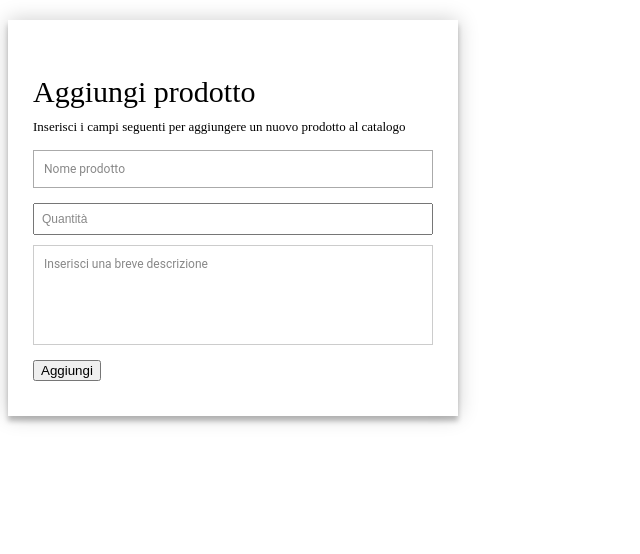
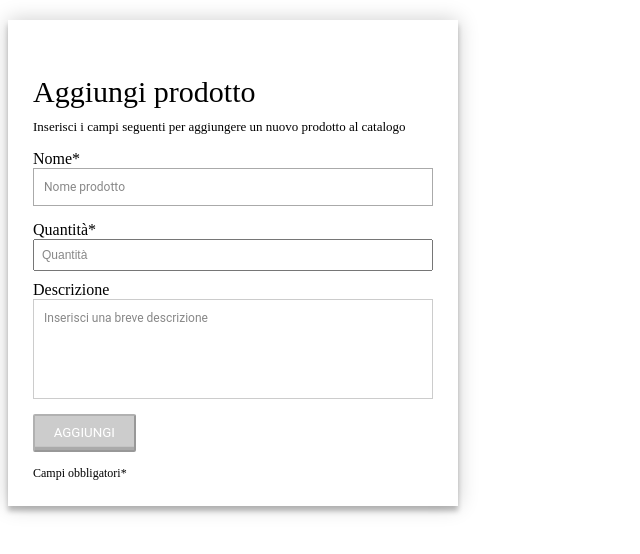
Before and after one commit to thekooks94/testCatalog, an ASP.NET MVC app: page /Home/AddProduct in a window 1280 px wide. Shown: the top 554 px of the page, without its empty margins (0-640 px from the left). Run offline with ASP.NET Core 8 and stand-ins for ASP.NET MVC 5, Linux system fonts and the light colour scheme; the project's own start-up code is not run; a stand-in starts its controllers and pages; some libraries are stand-ins or nearby versions.

Commit message:
Funzionalità completate

```diff
--- a/WebCatalog/Content/css/addProduct.css
+++ b/WebCatalog/Content/css/addProduct.css
@@ -151,7 +151,8 @@ fieldset {
     margin: 15% auto; /* 15% from the top and centered */
     padding: 20px;
     border: 1px solid #888;
-    width: 80%; /* Could be more or less, depending on screen size */
+    width: 60%; /* Could be more or less, depending on screen size */
+    text-align: center;
 }
 
 /* The Close Button */
@@ -160,6 +161,8 @@ fieldset {
     float: right;
     font-size: 28px;
     font-weight: bold;
+    margin: 3px;
+    text-align: end;
 }
 
     .close:hover,
@@ -168,3 +171,57 @@ fieldset {
         text-decoration: none;
         cursor: pointer;
     }
+
+.button-add {
+    color: #fff !important;
+    text-transform: uppercase;
+    text-decoration: none;
+    background: #60a3bc;
+    padding: 20px;
+    border-radius: 50px;
+    display: inline-block;
+    border: none;
+    transition: all 0.4s ease 0s;
+    width: 50%;
+    text-align: center;
+    margin: 0 auto;
+}
+
+    .button-add:hover {
+        text-shadow: 0px 0px 6px rgba(255, 255, 255, 1);
+        -webkit-box-shadow: 0px 5px 40px -10px rgba(0,0,0,0.57);
+        -moz-box-shadow: 0px 5px 40px -10px rgba(0,0,0,0.57);
+        transition: all 0.4s ease 0s;
+    }
+
+.button6 {
+    display: inline-block;
+    padding: 0.7em 1.4em;
+    margin: 0 0.3em 0.3em 0;
+    border-radius: 0.15em;
+    box-sizing: border-box;
+    text-decoration: none;
+    font-family: 'Roboto',sans-serif;
+    text-transform: uppercase;
+    font-weight: 400;
+    color: #FFFFFF;
+    background-color: #3369ff;
+    box-shadow: inset 0 -0.6em 0 -0.35em rgba(0,0,0,0.17);
+    text-align: center;
+    position: relative;
+}
+
+    .button6:active {
+        top: 0.1em;
+    }
+
+    .button6:disabled {
+        background-color: rgba(0,0,0,.2);
+    }
+
+@media all and (max-width:30em) {
+     .button6 {
+        display: block;
+        margin: 0.4em auto;
+    }
+}
--- a/WebCatalog/Views/Home/AddProduct.cshtml
+++ b/WebCatalog/Views/Home/AddProduct.cshtml
@@ -3,17 +3,21 @@
     <h3>Aggiungi prodotto</h3>
     <h4>Inserisci i campi seguenti per aggiungere un nuovo prodotto al catalogo</h4>
     <fieldset>
-        <input id="product-name" placeholder="Nome prodotto" type="text" tabindex="1" required autofocus>
+        <label for="product-name">Nome*</label>
+        <input id="product-name" ng-model="product.name" placeholder="Nome prodotto" type="text" tabindex="1" required autofocus ng-change="enableButton()">
     </fieldset>
     <fieldset>
-        <input id="product-quantity" placeholder="Quantità" type="number" min="1" required>
+        <label for="product-quantity">Quantità*</label>
+        <input id="product-quantity" ng-model="product.quantity" placeholder="Quantità" type="number" min="1" required ng-change="enableButton()" />
     </fieldset>
     <fieldset>
-        <textarea id="product-description" placeholder="Inserisci una breve descrizione" tabindex="3"></textarea>
+        <label for="product-description">Descrizione</label>
+        <textarea id="product-description" ng-model="product.description" placeholder="Inserisci una breve descrizione" tabindex="3"></textarea>
     </fieldset>
     <fieldset>
-        <button type="button" id="product-open-confirm" ng-click="showModal()">Aggiungi</button>
+        <button type="button" class="button6" id="product-open-confirm" ng-click="showModal()" disabled>Aggiungi</button>
     </fieldset>
+    <span style="font-size: 12px;">Campi obbligatori*</span>
 </div>
 
 <br />
@@ -23,8 +27,22 @@
     <!-- Modal content -->
     <div class="modal-content">
         <span class="close" ng-click="hideModal()" style="margin-left:2px;">&times;</span>
-        <p>Vuoi confermare l'aggiunta del nuovo prodotto</p>
-        <button type="button" id="product-submit">Aggiungi</button>
+        <h3>Vuoi aggiungere il seguente prodotto?</h3>
+        <p>Nome: {{product.name}}</p>
+        <p>Quantità: {{product.quantity}}</p>
+        <p ng-show="product.description != ''">Descrizione: {{product.description}}</p>
+        <button type="button" class="button-add" id="product-submit" ng-click="addProduct()">Aggiungi</button>
     </div>
 
 </div>
+
+<div id="myModalEnd" class="modal">
+
+    <!-- Modal content -->
+    <div class="modal-content">
+        <span class="close" ng-click="hideModalEnd()" style="margin-left:2px;">&times;</span>
+        <h3>{{modal.message}}</h3>
+        <a id="gotocatalog" class="button-add"  href="catalog">Catalogo</a>
+    </div>
+
+</div>
--- a/WebCatalog/Views/Shared/Footer.cshtml
+++ b/WebCatalog/Views/Shared/Footer.cshtml
@@ -18,6 +18,7 @@
     <!-- Copyright -->
     <div class="footer-copyright text-center py-3">
         © 2019 Copyright: Roberto Spaziani
+        <a href="https://it.linkedin.com/in/roberto-spaziani-448338146" target="_blank"><i class="fa fa-linkedin-square" style="margin-left:3px;font-size:24px;color:darkgray"></i></a>
     </div>
     <!-- Copyright -->
 
--- a/WebCatalog/Views/Shared/Header.cshtml
+++ b/WebCatalog/Views/Shared/Header.cshtml
@@ -6,7 +6,7 @@
         <h1><a href="#">Catalogo <span>Prodotti</span></a></h1>
 
         <nav>
-            <a href="catalog" class="selected">Catalogo</a>
+            <a href="catalog">Catalogo</a>
             <a href="addProduct" >Aggiungi Prodotto</a>
         </nav>
 
--- a/WebCatalog/Views/Shared/_Layout.cshtml
+++ b/WebCatalog/Views/Shared/_Layout.cshtml
@@ -8,6 +8,7 @@
     <meta name="viewport" content="width=device-width, initial-scale=1.0">
     <link rel="stylesheet" href="https://maxcdn.bootstrapcdn.com/bootstrap/4.0.0/css/bootstrap.min.css" integrity="sha384-Gn5384xqQ1aoWXA+058RXPxPg6fy4IWvTNh0E263XmFcJlSAwiGgFAW/dAiS6JXm" crossorigin="anonymous">
     <link href='https://fonts.googleapis.com/css?family=Cookie' rel='stylesheet' type='text/css'>
+    <link rel="stylesheet" href="https://cdnjs.cloudflare.com/ajax/libs/font-awesome/4.7.0/css/font-awesome.min.css">
 </head>
 <body data-ng-app="ApplicationModule">
 
```
Also changed, not shown: WebCatalog/Content/js/addProductController.js (+34 -9 lines), WebCatalog/FakeData/FakeCatalog.cs (+2 -7 lines), WebCatalog/Repositories/CatalogRepository.cs (+4 -10 lines).
